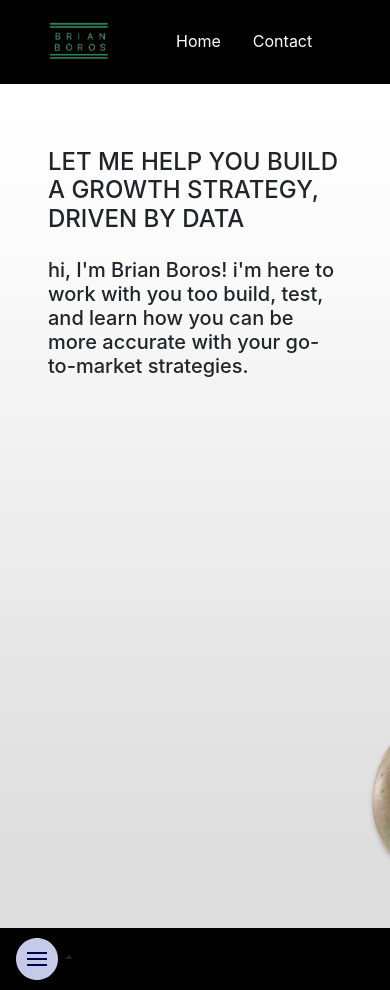
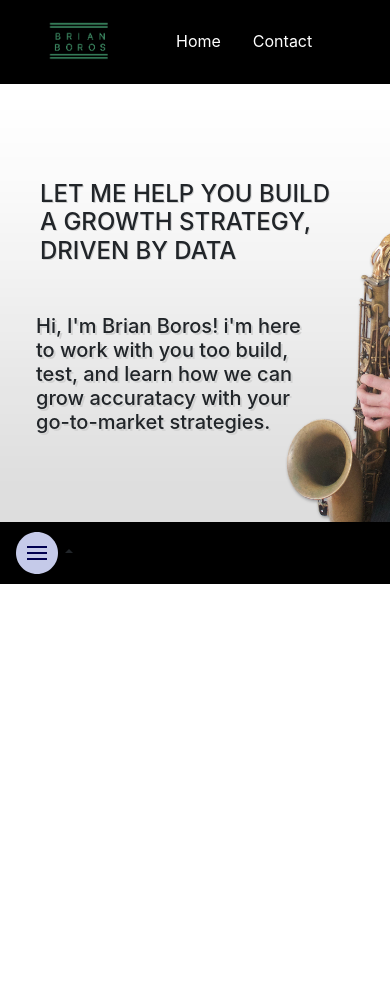
Before and after one commit to brianboros7/brian-boros-web, a React (Create React App) app: page / in a window 390 px wide. After the commit the page ends 844 px from the top, so only its background shows below. Built offline with nearby package versions, Linux system fonts and the light colour scheme.

Commit message:
Home page set for Mobile, burger btn on footer boostrap still isn't opening.

```diff
--- a/src/pages/landing/Home.js
+++ b/src/pages/landing/Home.js
@@ -16,8 +16,8 @@ function Home() {
 				            by data
                         </h4>
                         <h5>
-                            hi, I'm Brian Boros! i'm here to work with you
-				            too build, test, <br /> and learn how you can be more accurate
+                            Hi, I'm Brian Boros! i'm here to work with you
+				            too build, test, and learn how we can grow accuratacy
 				            with your go-to-market strategies.
                         </h5>
                     </div>
--- a/src/pages/landing/style.scss
+++ b/src/pages/landing/style.scss
@@ -1,16 +1,24 @@
 
 .home-main-banner {
-    width: 100vw;
-    height: 100vh;
+    width: 100%;
+    height: auto;
     background-position: center top 1rem;
     background-repeat: no-repeat;
-    background-attachment: scroll;
-    padding: 2rem;
+    background-size: cover;
 }
 .hb-content {
-    padding: 1rem;
+    padding: 4rem 1rem;
+}
+.hb-content h4, h5 {
+    padding: 1rem 1em;
+    margin: 1rem 0;
 }
 .hb-content h4 {
     text-transform: uppercase;
-    padding: 1rem 0;
+    text-shadow: 1px 1px lightgray;
+
 }
+.hb-content h5 {
+    padding-right: 3.5rem;
+    text-shadow: 2px 2px lightgray;
+}
```
